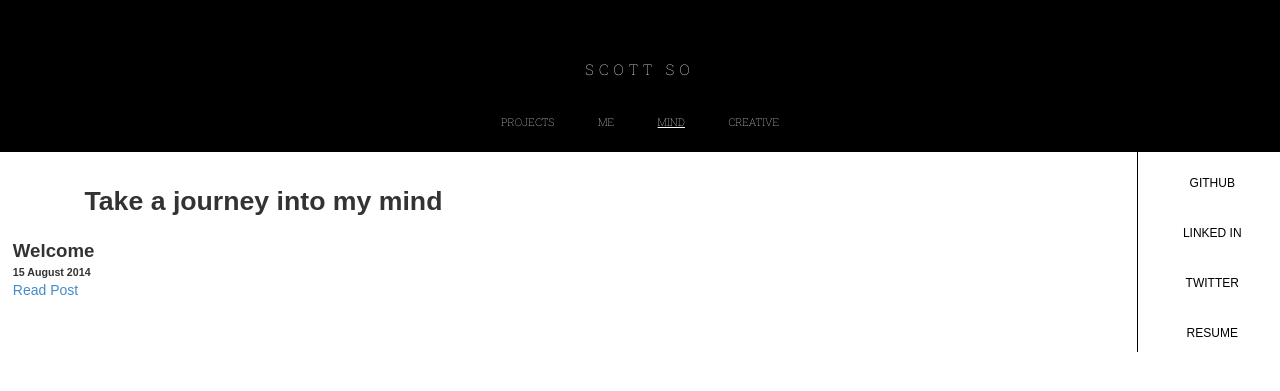
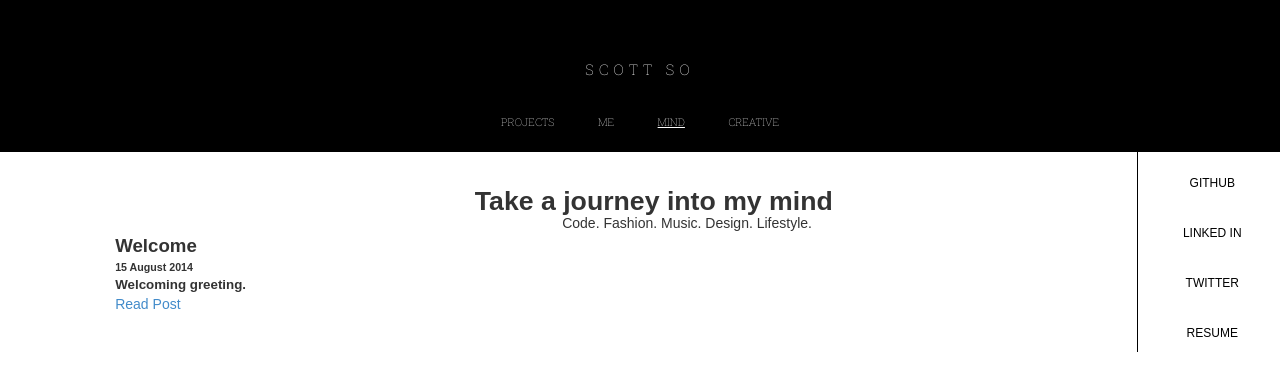
Before and after one commit to scotthso-zz/scotthso.github.io, a Jekyll site: the page built from mind.html, in a window 1280 px wide. Shown: the top 391 px of the page. Built offline with Jekyll 4.4.1, drawn with Linux system fonts in a browser that asks for light colours; some web fonts are replaced; Markdown is read by kramdown in place of the engine named in the settings.

Commit message:
modified blog page

```diff
--- a/_posts/2014-08-15-Welcome.md
+++ b/_posts/2014-08-15-Welcome.md
@@ -1,6 +1,7 @@
 ---
 Title: Welcome
 layout: post
+excerpt: Welcoming greeting.
 ---
 
 Welcome to my blog. This blog will be a mixture of programming, lifestyle and just thoughts on life. Be prepared to take a journey into my ill mind.
--- a/mind.css
+++ b/mind.css
@@ -5,20 +5,48 @@
 }
 
 #mind h1 {
-    margin-left: 7%;
+    position: relative;
+    left: 50%;
+    margin-left: -50px;
     margin-top: 30px;
     font-size: 20pt;
 }
 
+#mind #desc {
+ position: relative;
+    left: 60%;
+    margin-left: -65px;
+    margin-top: -25px;
+    padding: 0;
+    border: 0;
+    outline: 0;
+}
+
 #mind h2 {
- font-size:14pt;
+    position: relative;
+ left: 10%;
+    font-size:14pt;
+
     margin: 0;
     padding: 0;
     border: 0;
     outline: 0;
 }
 
+#mind h3 {
+    position: relative;
+ left: 10%;
+    margin: 0;
+    padding: 0;
+    border: 0;
+    outline: 0;
+ font-size:10pt;
+
+}
+
 #mind h4 {
+    position: relative;
+ left: 10%;
     margin: 0;
     padding: 0;
     border: 0;
@@ -26,3 +54,7 @@
  font-size:8pt;
 
 }
+.span12 a{
+position: relative;
+ left: 10%;
+}
--- a/mind.html
+++ b/mind.html
@@ -7,7 +7,7 @@ layout: default
 <link rel="stylesheet" href="/css/bootstrap.min.css">
 
 <h1>Take a journey into my mind</h1>
-
+<div id = "desc">Code. Fashion. Music. Design. Lifestyle.</div>
 {% for post in site.posts limit: 10 %}
 
 <body id="mind">
@@ -17,7 +17,8 @@ layout: default
   <div class="span12">
     <h2>{{ post.title }}</h2>
     <h4>{{ post.date | date_to_long_string }}</h4>
-    <p>
+    <h3>{{post.excerpt}}</h3>
+      <p>
       <a href="{{ post.url }}">Read Post</a>
     </p>
   </div>
```
Also changed, not shown: 2 other files.
